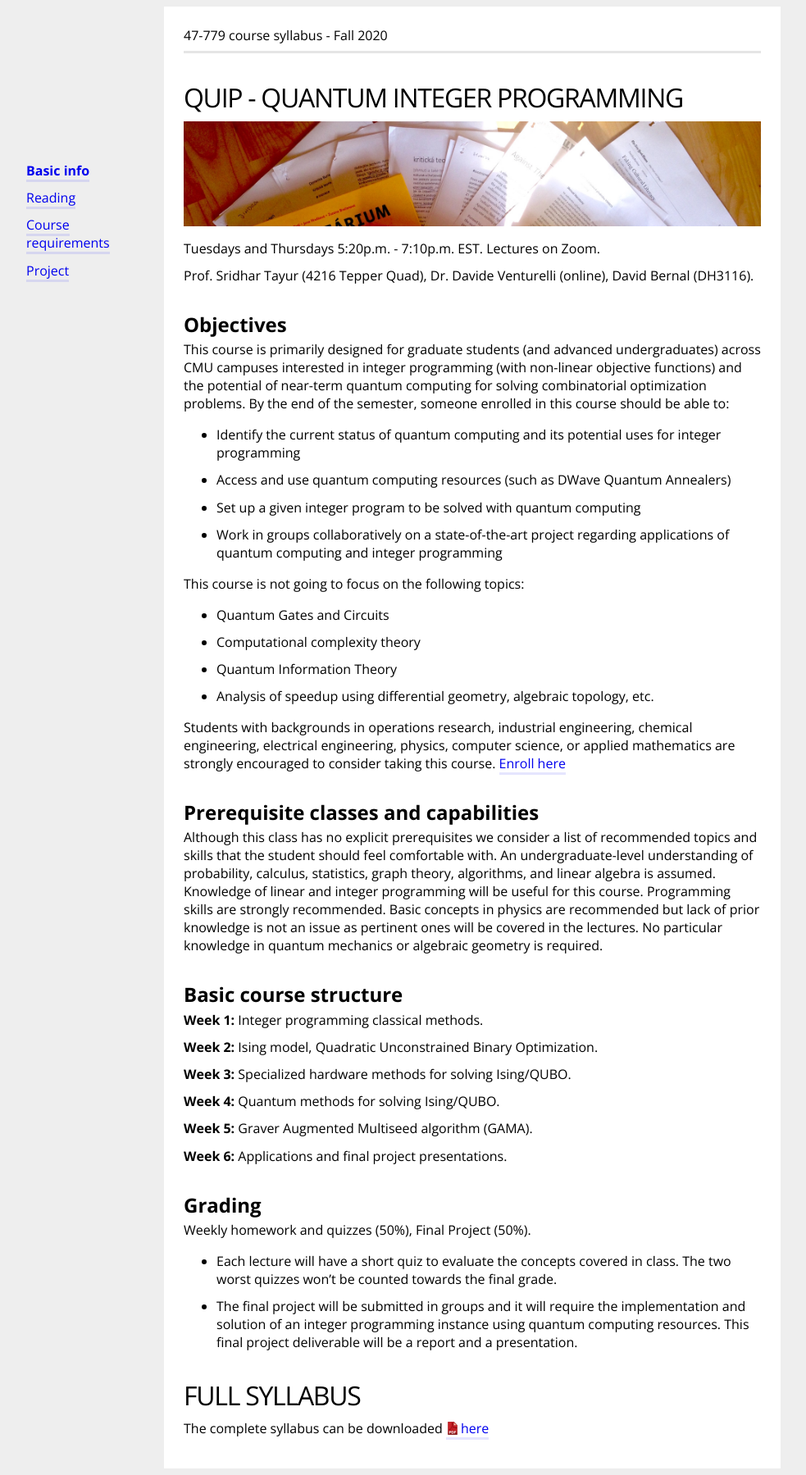
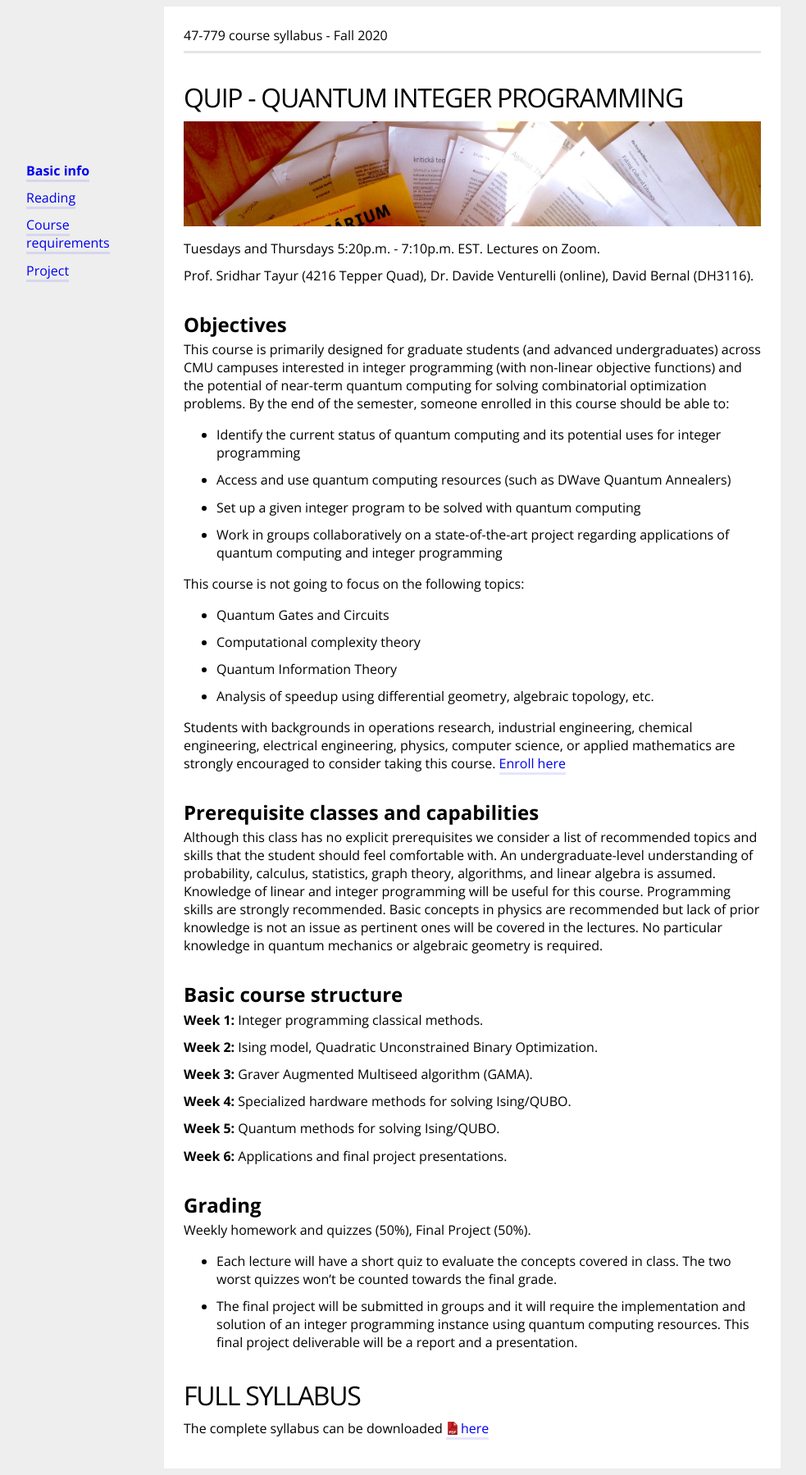
Before and after one commit to bernalde/QuIP, a Jekyll site: the page built from index.md, in a window 1280 px wide. Shown: the whole page at 82% size, without its empty margins (64-1047 px from the left). Built offline with Jekyll 4.4.1, drawn with Linux system fonts in a browser that asks for light colours.

```diff
--- a/index.md
+++ b/index.md
@@ -46,11 +46,11 @@ No particular knowledge in quantum mechanics or algebraic geometry is required.
 
 **Week 2:** Ising model, Quadratic Unconstrained Binary Optimization.
 
-**Week 3:** Specialized hardware methods for solving Ising/QUBO.
+**Week 3:** Graver Augmented Multiseed algorithm (GAMA).
 
-**Week 4:** Quantum methods for solving Ising/QUBO.
+**Week 4:** Specialized hardware methods for solving Ising/QUBO.
 
-**Week 5:** Graver Augmented Multiseed algorithm (GAMA).
+**Week 5:** Quantum methods for solving Ising/QUBO.
 
 **Week 6:** Applications and final project presentations.
 
```
